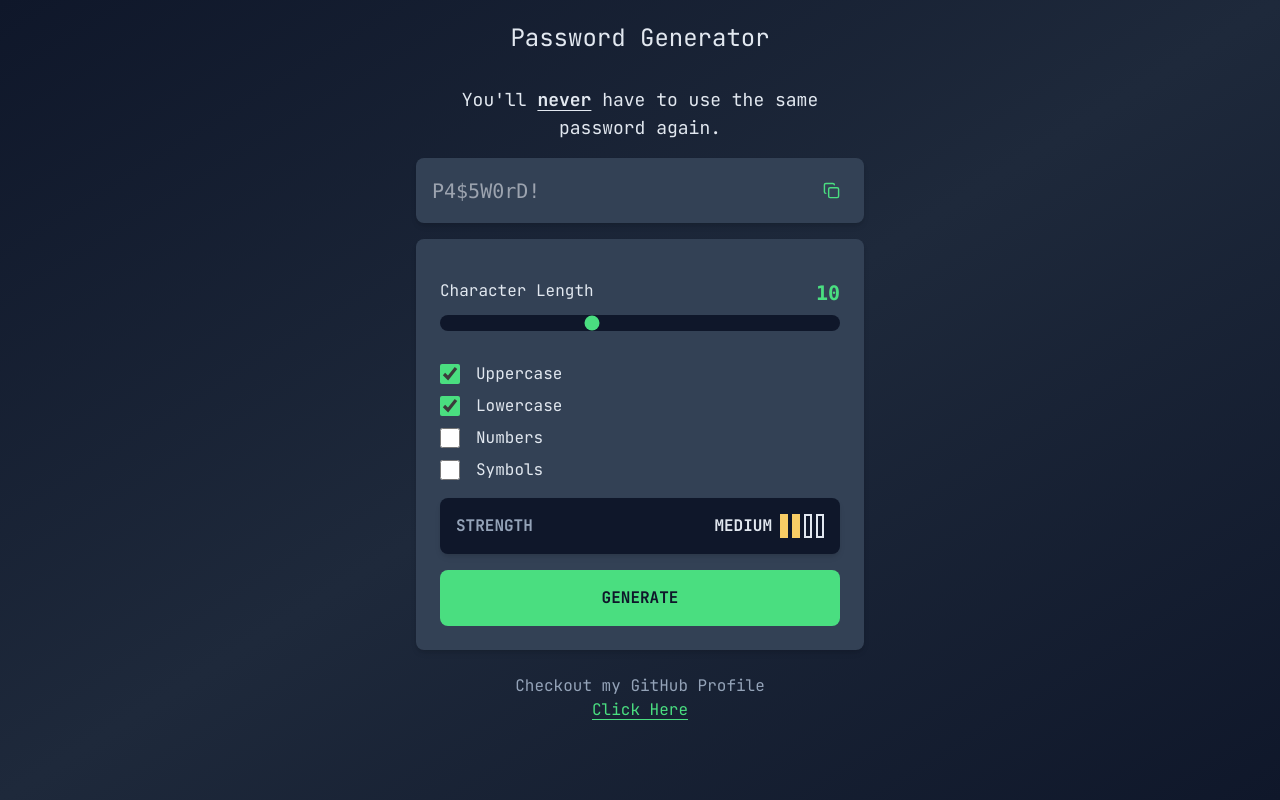
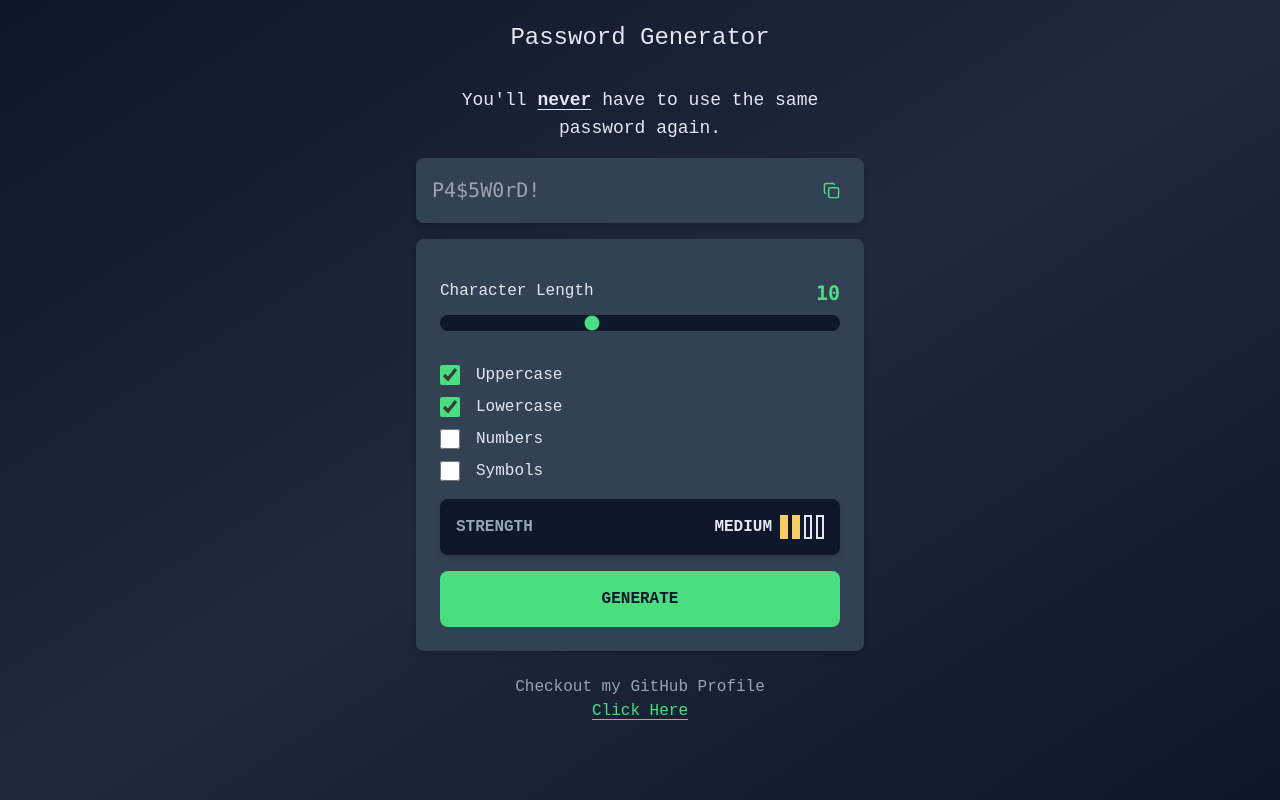
Before and after one commit to Clotho-ex/password-generator, a React (Vite) app: page / in a window 1280 px wide. Built offline with nearby package versions, Linux system fonts and the light colour scheme.

Commit message:
Remove render blocking "@import" for the google fonts

```diff
--- a/src/index.css
+++ b/src/index.css
@@ -1,5 +1,3 @@
-@import url('https://fonts.googleapis.com/css2?family=JetBrains+Mono:ital,wght@0,100..800;1,100..800&display=swap');
-
 @tailwind base;
 @tailwind components;
 @tailwind utilities;
```
